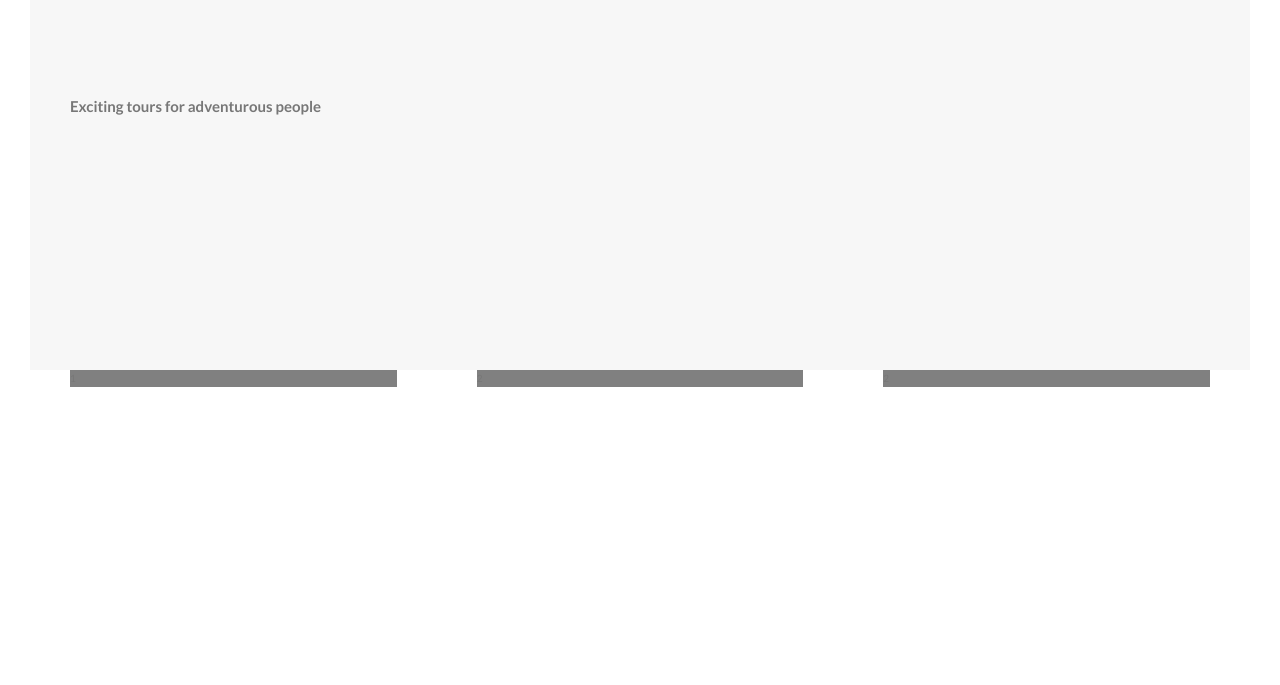
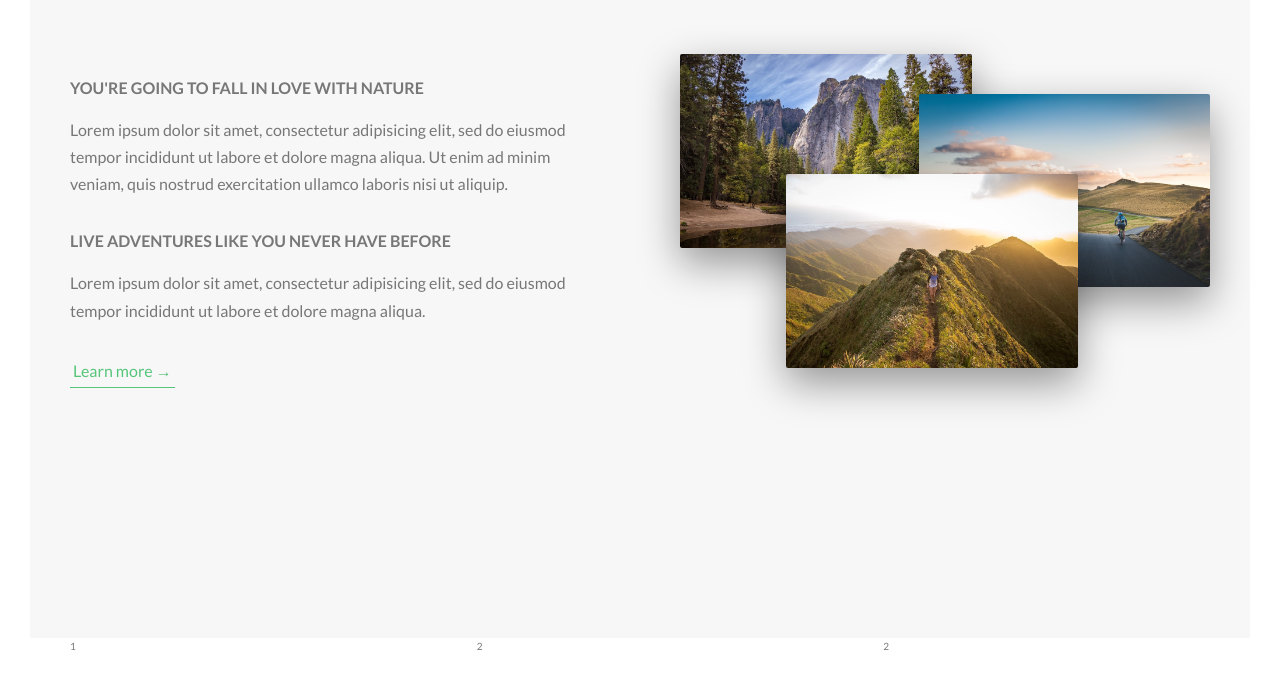
Before and after one commit to Guilllemain/natours, a website: page index.html in a window 1280 px wide. Shown: the part 946-1631 px from the top of the page. Before the commit the page ends 1363 px from the top, so only its background shows below. Drawn offline with nearby package versions, Linux system fonts and the light colour scheme; files that its build step writes are made by us from their sources.

Commit message:
Finished the about section

```diff
--- a/index.html
+++ b/index.html
@@ -30,10 +30,29 @@
 
         <main>
             <section class="section-about">
-                <div class="row">
-                    <h2 class="heading-secondary">
+                <div class="text-center">
+                    <h2 class="heading-secondary mb-8">
                         Exciting tours for adventurous people
                     </h2>
+                </div>
+                <div class="row">
+                    <div class="col">
+                        <h3 class="heading-tertiary mb-1-5">You're going to fall in love with nature</h3>
+                        <p class="paragraph">Lorem ipsum dolor sit amet, consectetur adipisicing elit, sed do eiusmod
+                        tempor incididunt ut labore et dolore magna aliqua. Ut enim ad minim veniam,
+                        quis nostrud exercitation ullamco laboris nisi ut aliquip.</p>
+                        <h3 class="heading-tertiary mb-1-5">Live adventures like you never have before</h3>
+                        <p class="paragraph">Lorem ipsum dolor sit amet, consectetur adipisicing elit, sed do eiusmod
+                        tempor incididunt ut labore et dolore magna aliqua.</p>
+                        <a href="#" class="btn-text">Learn more &rarr;</a>
+                    </div>
+                    <div class="col">
+                        <div class="composition">
+                            <img src="img/nat-1-large.jpg" alt="photo 1" class="composition__photo composition__photo--p1">
+                            <img src="img/nat-2-large.jpg" alt="photo 2" class="composition__photo composition__photo--p2">
+                            <img src="img/nat-3-large.jpg" alt="photo 3" class="composition__photo composition__photo--p3">
+                        </div>
+                    </div>
                 </div>
             </section>
         </main>
--- a/scss/abstracts/_variables.scss
+++ b/scss/abstracts/_variables.scss
@@ -10,3 +10,6 @@ $color-white: #fff;
 $grid-width: 114rem;
 $gutter-vertical: 8rem;
 $gutter-horizontal: 6rem;
+
+//FONT
+$default-font-size: 1.6rem;
--- a/scss/base/_typography.scss
+++ b/scss/base/_typography.scss
@@ -30,3 +30,34 @@ body {
         animation: moveInRight 1s ease-out;
     }
 }
+
+.heading-secondary {
+    font-size: 3.5rem;
+    text-transform: uppercase;
+    font-weight: 700;
+    background-image: linear-gradient(to right, $color-primary-light, $color-primary-dark);
+    background-clip: text;
+    letter-spacing: .2rem;
+    -webkit-background-clip: text;
+    color: transparent;
+    transition: all .2s;
+
+    &:hover {
+        transform: skewY(2deg) skewX(15deg);
+        text-shadow: .5rem 1rem 2rem rgba(0, 0, 0, .2);
+    }
+}
+
+.heading-tertiary {
+    font-size: $default-font-size;
+    font-weight: 700;
+    text-transform: uppercase;
+}
+
+.paragraph {
+    font-size: $default-font-size;
+
+    &:not(:last-child) {
+        margin-bottom: 3rem;
+    }
+}
--- a/scss/base/_utilities.scss
+++ b/scss/base/_utilities.scss
@@ -0,0 +1,6 @@
+.text-center {text-align: center;}
+
+.mb-1-5 {margin-bottom: 1.5rem;}
+.mb-2 {margin-bottom: 2rem;}
+.mb-4 {margin-bottom: 4rem;}
+.mb-8 {margin-bottom: 8rem;}
--- a/scss/components/_button.scss
+++ b/scss/components/_button.scss
@@ -7,7 +7,7 @@
         border-radius: 10rem;
         transition: all .2s;
         position: relative;
-        font-size: 1.6rem;
+        font-size: $default-font-size;
     }
 
     &:hover {
@@ -38,6 +38,27 @@
         transition: all .4s;
     }
 
+    &-text {
+        &:link, &:visited {
+            display: inline-block;
+            color: $color-primary;
+            text-decoration: none;
+            border-bottom: 1px solid $color-primary;
+            padding: .3rem;
+            font-size: $default-font-size;
+            transition: all .2s;
+        }
+        &:hover {
+            background-color: $color-primary;
+            color: $color-white;
+            box-shadow: 0 1rem 2rem rgba(0, 0, 0, .15);
+            transform: translateY(-.2rem);
+        }
+        &:active {
+            box-shadow: 0 .5rem 1rem rgba(0, 0, 0, .15);
+            transform: translateY(0);
+        }
+    }
 
     &--white {
         background-color: $color-white;
--- /dev/null
+++ b/scss/components/_composition.scss
@@ -0,0 +1,39 @@
+.composition {
+	position: relative;
+
+	&__photo {
+		width: 55%;
+		box-shadow: 0 1.5rem 4rem rgba(0, 0, 0, .4);
+		border-radius: .2rem;
+		position: absolute;
+		z-index: 10;
+		transition: all .2s;
+		outline-offset: 1.5rem;
+
+		&:hover {
+			transform: scale(1.05) translateY(-.5rem);
+			box-shadow: 0 2.5rem 4rem rgba(0, 0, 0, .5);
+			outline: .5rem solid $color-primary;
+			z-index: 20;
+		}
+
+		&--p1 {
+			left: 0;
+			top: -2rem;
+		}
+
+		&--p2 {
+			right: 0;
+			top: 2rem;
+		}
+
+		&--p3 {
+			left: 20%;
+			top: 10rem;
+		}
+	}
+
+	&:hover &__photo:not(:hover) {
+		transform: scale(.95);
+	}
+}
--- a/scss/layout/_grid.scss
+++ b/scss/layout/_grid.scss
@@ -4,8 +4,7 @@
 	margin: 0 auto;
 
 	.col {
-		flex: 1;
-		background-color: grey;
+		width: 50%;
 
 		&:not(:last-child) {
 			margin-right: $gutter-vertical;
--- a/scss/main.scss
+++ b/scss/main.scss
@@ -8,6 +8,7 @@
 @import 'base/animations';
 
 @import 'components/button';
+@import 'components/composition';
 
 @import 'layout/header';
 @import 'layout/grid';
--- a/scss/pages/_home.scss
+++ b/scss/pages/_home.scss
@@ -1,4 +1,5 @@
 .section-about {
 	background-color: $color-grey-lighter;
 	padding: 25rem 0;
+	margin-top: -20vh;
 }
```
Also changed, not shown: css/style.css (deleted), 1 other file.
